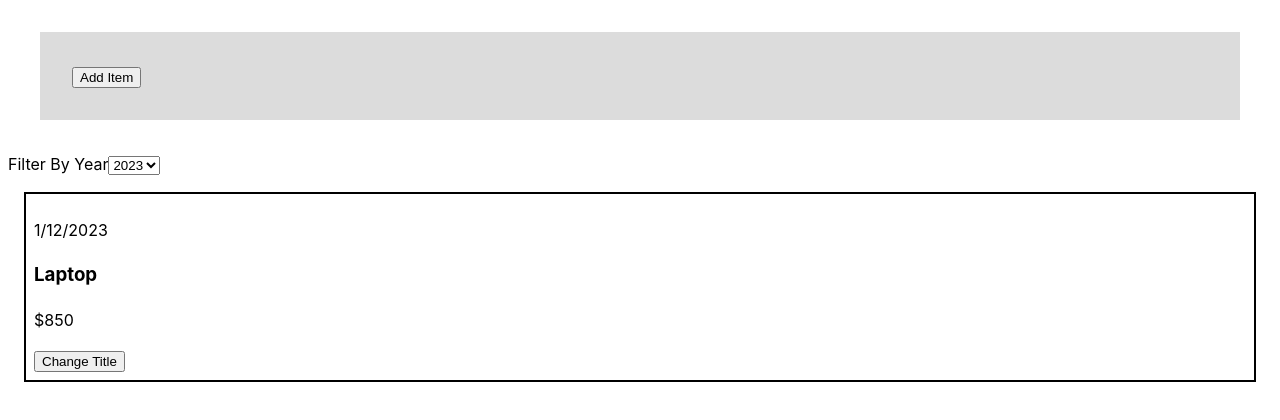
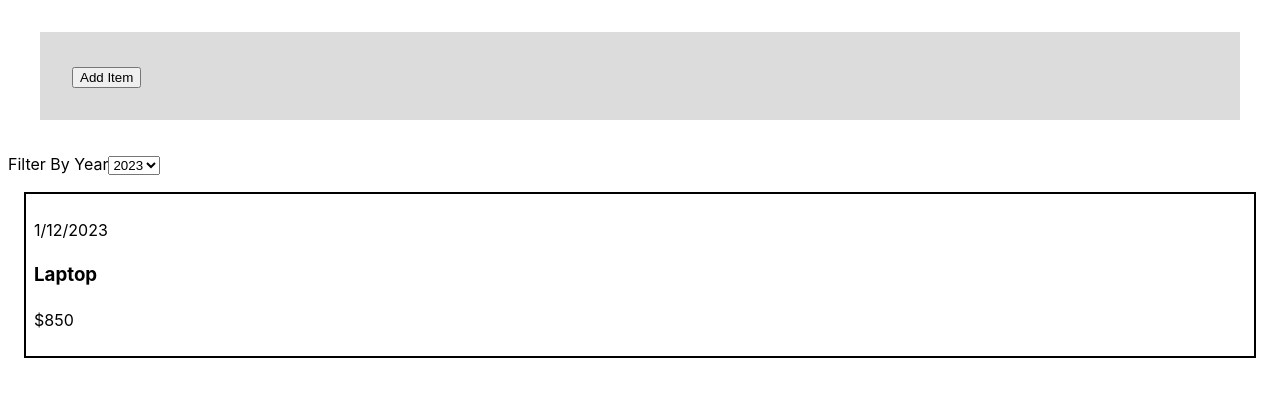
Before and after one commit to shahbaz4783/moneySavvy, a React (Vite) app: page / in a window 1280 px wide. Shown: the top 420 px of the page. Built offline with nearby package versions, Linux system fonts and the light colour scheme.

Commit message:
title change btn rm

```diff
--- a/src/components/Card.jsx
+++ b/src/components/Card.jsx
@@ -5,7 +5,6 @@ export const Card = ({ date, item, price }) => {
 			<p>{date}</p>
 			<h3>{item}</h3>
 			<p>{price}</p>
-			<button>Change Title</button>
 		</div>
 	);
 }
--- a/src/components/ItemForm.jsx
+++ b/src/components/ItemForm.jsx
@@ -4,8 +4,7 @@ export const ItemForm = (props) => {
 	const [item, setItem] = useState('');
 	const [price, setPrice] = useState('');
 	const [date, setDate] = useState('');
-
-	const [isValid, setIsValid] = useState(true);
+  const [isValid, setIsValid] = useState(true);
 
 	const itemHandler = (e) => {
 		setItem(e.target.value);
```
